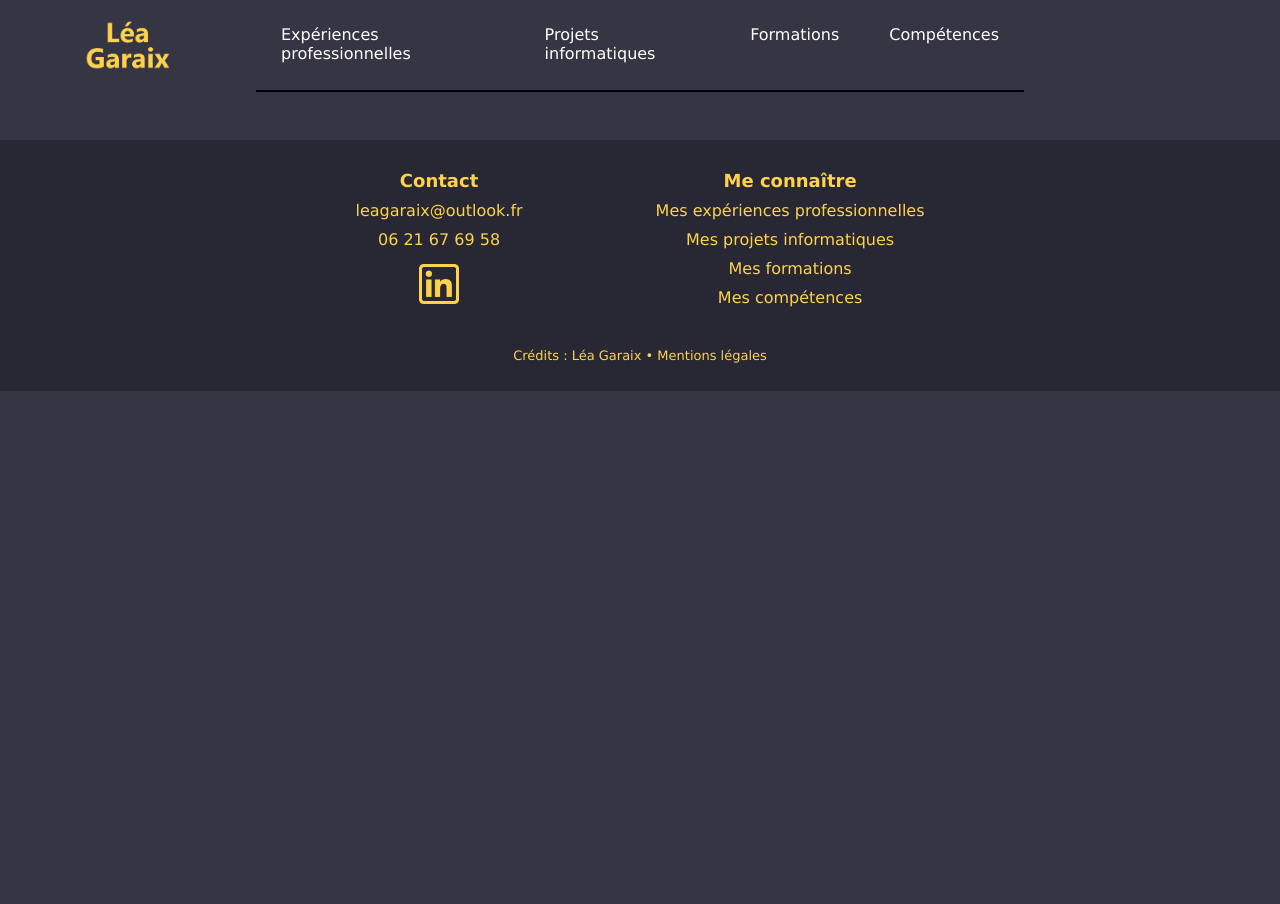
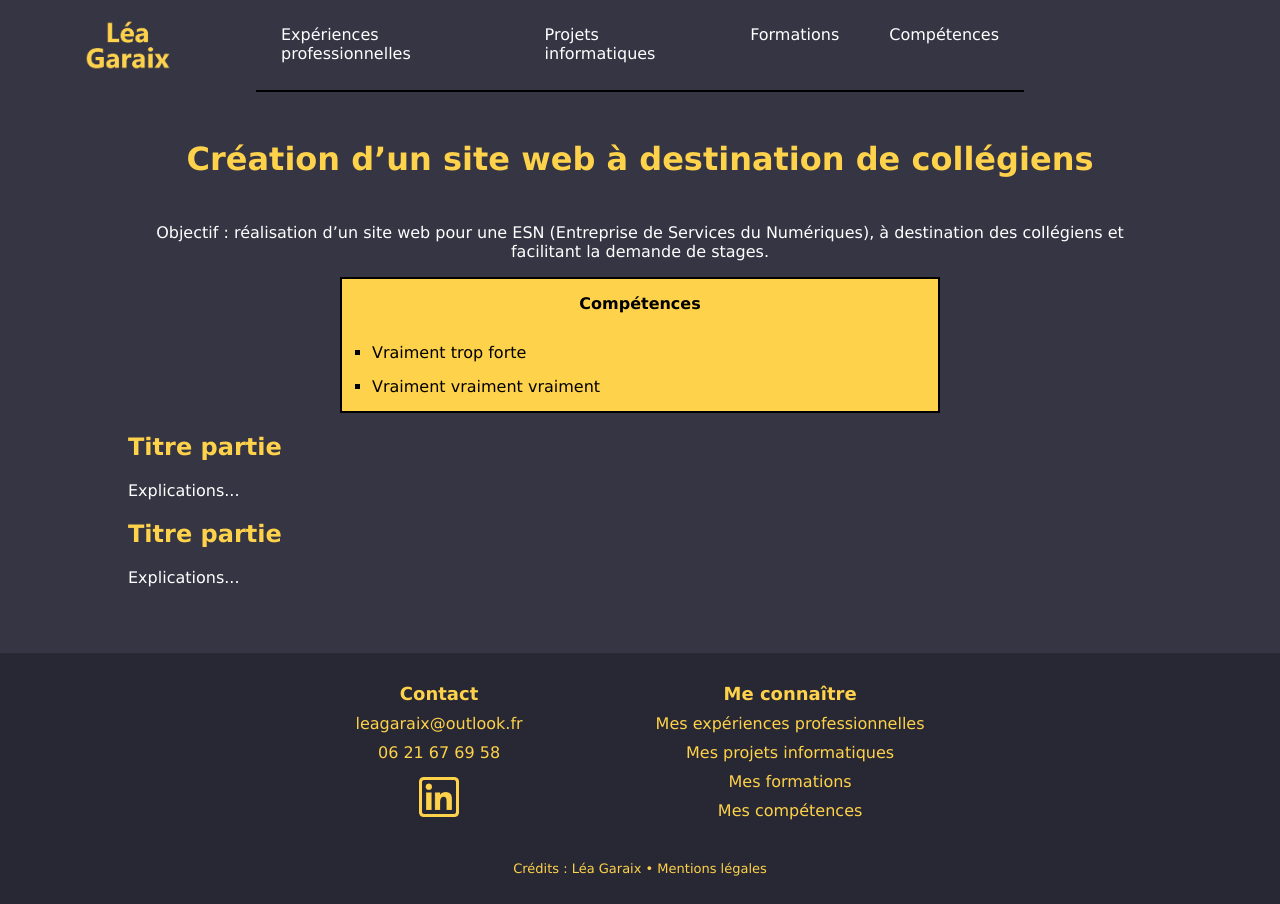
Before and after one commit to leagaraix/leagaraix.github.io, a plain HTML site: page projet-web-but1.html in a window 1280 px wide. Before the commit the page ends 800 px from the top, so only its background shows below. Drawn offline with Linux system fonts and the light colour scheme.

Commit message:
Création d'une nouvelle feuille de style pour les pages projets. Contenu du projet de création de site web. Mise en page des pages projets.

```diff
--- a/projet-web-but1.html
+++ b/projet-web-but1.html
@@ -6,9 +6,8 @@
     <title>Présentation | Léa Garaix</title>
     <link rel="stylesheet" href="style.css"/>
     <link rel="stylesheet" href="header-footer-style.css"/>
+    <link rel="stylesheet" href="projets.css"/>
 </head>
-
-<!-- Pour les couleurs : https://coolors.co/ -->
 
 <body>
 
@@ -24,18 +23,47 @@
         </nav>
     </header>
 
-    <main>
+    <main class="projets">
 
 
+        <h1>Création d’un site web à destination de collégiens</h1>
 
+        <p class="chapeau">Objectif : réalisation d’un site web pour une ESN (Entreprise de Services du Numériques), à destination des collégiens et facilitant la demande de stages.</p>
 
+        <table>
 
+            <thead>
 
+                <tr>
+                    <th scope="col">Compétences</th>
+                </tr>
 
+            </thead>
 
+            <tbody>
 
+                <tr>
+                    <td>
+                        <ul>
+                            <li>Vraiment trop forte</li>
+                            <li>Vraiment vraiment vraiment</li>
+                        </ul>
+                    </td>
+                </tr>
 
+            </tbody>
 
+        </table>
+
+        <section>
+
+            <h2>Titre partie</h2>
+            <p>Explications...</p>
+
+            <h2>Titre partie</h2>
+            <p>Explications...</p>
+
+        </section>
 
     </main>
 
--- /dev/null
+++ b/projets.css
@@ -0,0 +1,44 @@
+/** Mise en forme des pages projets **/
+
+.projets {
+    display: flex;
+    flex-direction: column;
+    justify-content: center;
+    max-width: 80%;
+    margin: auto;
+}
+
+.chapeau {
+    text-align: center;
+    color: #fed24a;
+}
+
+.projets p {
+    color: white;
+}
+
+
+.projets table {
+    table-layout: fixed;
+    width: 600px;
+    align-self: center;
+    border-collapse: collapse;
+    border: 2px solid black;
+    background-color: #fed24a;
+}
+
+.projets th, td {
+    padding: 15px;
+}
+
+.projets ul {
+    display: flex;
+    flex-direction: column;
+    padding-left: 15px;
+    margin: 0%;
+    gap: 15px;
+}
+
+.projets li {
+    list-style-type: square;
+}
--- a/style.css
+++ b/style.css
@@ -16,9 +16,14 @@ p {
 }
 
 h1 {
+    margin-top: 0%;
     margin-bottom: 40px;
     text-align: center;
-    color: white;
+    color: #fed24a;
+}
+
+h2 {
+    color: #fed24a;
 }
 
 h3 {
@@ -39,7 +44,7 @@ h5 {
 
 .reseaux img {
     max-height: 40px;
-    transition: transorm .1s;
+    transition: transform .1s;
 }
 
 /* ? Garder les adaptations de navigateurs ? */
@@ -82,7 +87,7 @@ h5 {
 
 /** Projets informatiques **/
 
-#projets {
+#liste-projets {
     display: flex;
     flex-wrap: wrap;
     justify-content: space-around;
```
Also changed, not shown: formations.html (+2 -0 lines), projets-informatiques.html (+2 -2 lines).
